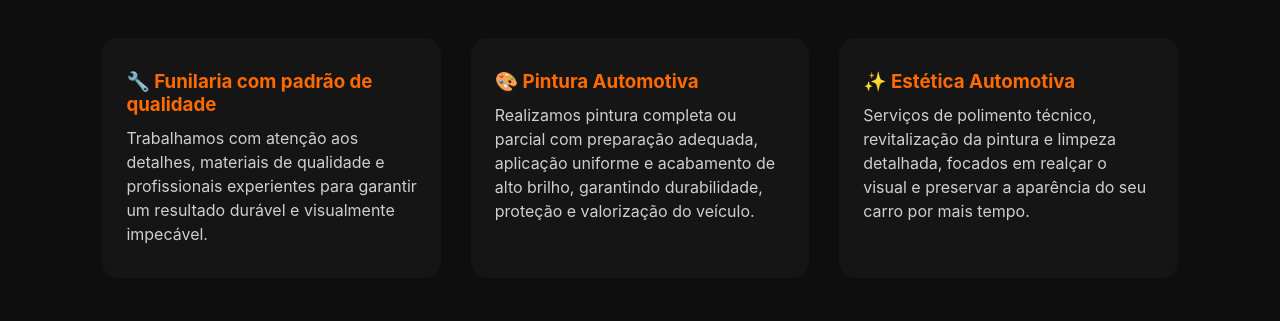
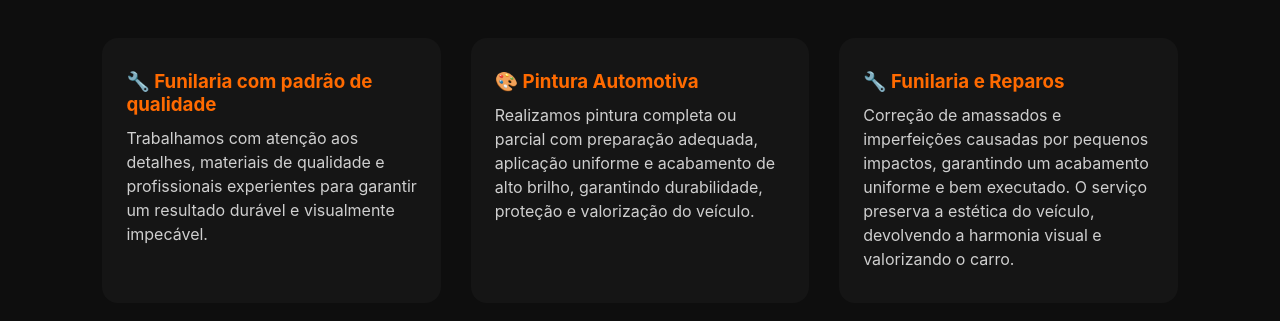
Before and after one commit to VitorIzidoro/ProjetoCarro, a React (Vite) app in the folder funilaria/: page /trabalho in a window 1280 px wide. Shown: the part 616-937 px from the top of the page. Built offline with nearby package versions, Linux system fonts and the light colour scheme.

Commit message:
Correcaotext

```diff
--- a/funilaria/src/pages/Trabalho.jsx
+++ b/funilaria/src/pages/Trabalho.jsx
@@ -46,12 +46,16 @@ export default function Servicos() {
           </p>
         </div>
 
-        <div className="servico-card">
-          <h3>✨ Estética Automotiva</h3>
-          <p>Serviços de polimento técnico, revitalização da pintura e
-  limpeza detalhada, focados em realçar o visual e preservar
-  a aparência do seu carro por mais tempo.</p>
-        </div>
+      <div className="servico-card">
+  <h3>🔧 Funilaria e Reparos</h3>
+  <p>
+     Correção de amassados e imperfeições causadas por pequenos
+    impactos, garantindo um acabamento uniforme e bem executado.
+    O serviço preserva a estética do veículo, devolvendo a
+    harmonia visual e valorizando o carro.
+  </p>
+</div>
+
       </section>
 
       {/* TRABALHOS */}
```
